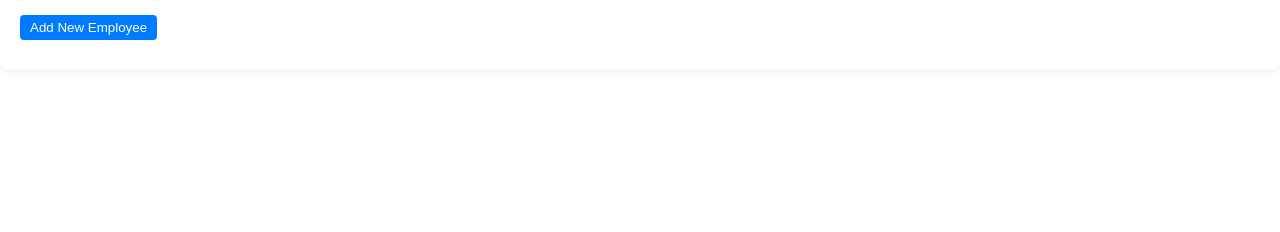
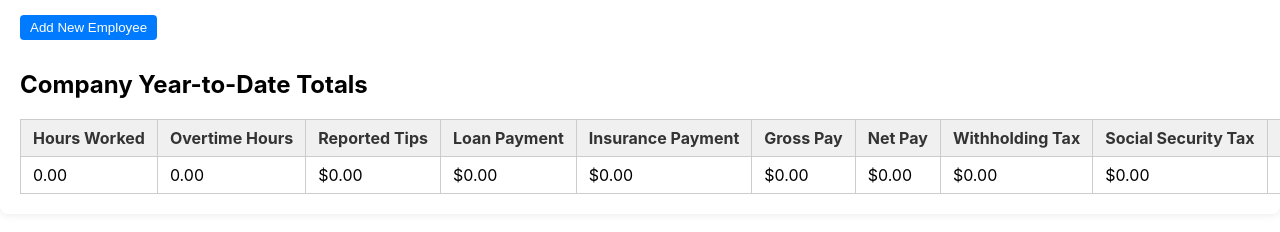
Before and after one commit to leonshimizu/tax-calculator-frontend, a React (Create React App) app: page /companies/1/employees in a window 1280 px wide. Shown: the part 244-476 px from the top of the page. Built offline with nearby package versions, Linux system fonts and the light colour scheme; no server answers.

Commit message:
Added the Year to Date Totals for the individual employee in the EmployeeDetail.js and for the entire company in the EmployeeList.js

```diff
--- a/src/components/EmployeeDetail.css
+++ b/src/components/EmployeeDetail.css
@@ -1,11 +1,11 @@
-/* src/components/EmployeeDetail.css */
 .employee-detail {
   padding: 20px;
-  max-width: 800px;
+  max-width: 1000px; /* Increased max-width to give more space */
   margin: auto;
   background-color: #f8f9fa;
   border-radius: 8px;
   box-shadow: 0 0 10px rgba(0, 0, 0, 0.1);
+  overflow-x: auto; /* Enable horizontal scrolling if needed */
 }
 
 .employee-detail h1,
@@ -33,20 +33,25 @@
   border-bottom: none;
 }
 
-.details-table {
+.details-table, .ytd-totals-table {
   width: 100%;
   border-collapse: collapse;
   margin-top: 20px;
   background-color: #f9f9f9; /* Light grey background for clarity */
+  table-layout: auto; /* Allow the table to resize based on content */
 }
 
-.details-table th, .details-table td {
+.details-table th, .details-table td,
+.ytd-totals-table th, .ytd-totals-table td {
   border: 1px solid #ccc; /* Light gray border for cells */
-  padding: 8px 16px; /* Ample padding for content */
+  padding: 8px 12px; /* Reduced padding to give more room for content */
   text-align: left; /* Align text to the left */
+  white-space: nowrap; /* Prevent text from wrapping within cells */
+  overflow: hidden; /* Hide overflow content */
+  text-overflow: ellipsis; /* Show ellipsis for overflowing text */
 }
 
-.details-table th {
+.details-table th, .ytd-totals-table th {
   background-color: #f0f0f0; /* Light gray background for header */
   font-weight: bold; /* Bold font for headers */
 }
@@ -71,6 +76,10 @@
     padding: 10px;
     font-size: 14px;
   }
+
+  .details-table, .ytd-totals-table th, .ytd-totals-table td {
+    font-size: 14px; /* Adjust font size for smaller screens */
+  }
 }
 
 .button-back {
@@ -87,7 +96,6 @@
   background-color: #bbb;
 }
 
-/* Assuming your CSS is defined in a separate file like EmployeeDetail.css */
 .button-payroll {
   padding: 5px 10px;
   background-color: #4CAF50; /* Soft green */
@@ -102,7 +110,6 @@
   background-color: #367c39; /* Darker green for hover effect */
 }
 
-/* Assuming you have a general button style */
 .button {
   padding: 10px 15px;
   border: none;
@@ -118,7 +125,6 @@
   background-color: #45a049; /* Slightly darker green on hover */
 }
 
-/* Specific style for creating new records, if needed */
 .button-create {
   background-color: #5cb85c; /* Slightly lighter green */
 }
--- a/src/components/EmployeeDetail.js
+++ b/src/components/EmployeeDetail.js
@@ -9,6 +9,19 @@ const EmployeeDetail = () => {
   const navigate = useNavigate();
   const [employee, setEmployee] = useState(null);
   const [payrollRecords, setPayrollRecords] = useState([]);
+  const [ytdTotals, setYtdTotals] = useState({
+    hours_worked: 0,
+    overtime_hours_worked: 0,
+    reported_tips: 0,
+    loan_payment: 0,
+    insurance_payment: 0,
+    gross_pay: 0,
+    net_pay: 0,
+    withholding_tax: 0,
+    social_security_tax: 0,
+    medicare_tax: 0,
+    retirement_payment: 0,
+  });
 
   useEffect(() => {
     fetchEmployee();
@@ -28,9 +41,42 @@ const EmployeeDetail = () => {
     try {
       const response = await axios.get(`/companies/${companyId}/employees/${employeeId}/payroll_records`);
       setPayrollRecords(response.data);
+      calculateYtdTotals(response.data);
     } catch (error) {
       console.error('Error fetching payroll records:', error);
     }
+  };
+
+  const calculateYtdTotals = (records) => {
+    const totals = records.reduce((acc, record) => {
+      return {
+        hours_worked: acc.hours_worked + parseFloat(record.hours_worked || 0),
+        overtime_hours_worked: acc.overtime_hours_worked + parseFloat(record.overtime_hours_worked || 0),
+        reported_tips: acc.reported_tips + parseFloat(record.reported_tips || 0),
+        loan_payment: acc.loan_payment + parseFloat(record.loan_payment || 0),
+        insurance_payment: acc.insurance_payment + parseFloat(record.insurance_payment || 0),
+        gross_pay: acc.gross_pay + parseFloat(record.gross_pay || 0),
+        net_pay: acc.net_pay + parseFloat(record.net_pay || 0),
+        withholding_tax: acc.withholding_tax + parseFloat(record.withholding_tax || 0),
+        social_security_tax: acc.social_security_tax + parseFloat(record.social_security_tax || 0),
+        medicare_tax: acc.medicare_tax + parseFloat(record.medicare_tax || 0),
+        retirement_payment: acc.retirement_payment + parseFloat(record.retirement_payment || 0),
+      };
+    }, {
+      hours_worked: 0,
+      overtime_hours_worked: 0,
+      reported_tips: 0,
+      loan_payment: 0,
+      insurance_payment: 0,
+      gross_pay: 0,
+      net_pay: 0,
+      withholding_tax: 0,
+      social_security_tax: 0,
+      medicare_tax: 0,
+      retirement_payment: 0,
+    });
+
+    setYtdTotals(totals);
   };
 
   if (!employee) return <div>Loading...</div>;
@@ -72,6 +118,40 @@ const EmployeeDetail = () => {
           ))}
         </tbody>
       </table>
+
+      <h2>Year-to-Date Totals</h2>
+      <table className="ytd-totals-table">
+        <thead>
+          <tr>
+            <th>Hours Worked</th>
+            <th>Overtime Hours</th>
+            <th>Reported Tips</th>
+            <th>Loan Payment</th>
+            <th>Insurance Payment</th>
+            <th>Gross Pay</th>
+            <th>Net Pay</th>
+            <th>Withholding Tax</th>
+            <th>Social Security Tax</th>
+            <th>Medicare Tax</th>
+            <th>Retirement Payment</th>
+          </tr>
+        </thead>
+        <tbody>
+          <tr>
+            <td>{ytdTotals.hours_worked.toFixed(2)}</td>
+            <td>{ytdTotals.overtime_hours_worked.toFixed(2)}</td>
+            <td>${ytdTotals.reported_tips.toFixed(2)}</td>
+            <td>${ytdTotals.loan_payment.toFixed(2)}</td>
+            <td>${ytdTotals.insurance_payment.toFixed(2)}</td>
+            <td>${ytdTotals.gross_pay.toFixed(2)}</td>
+            <td>${ytdTotals.net_pay.toFixed(2)}</td>
+            <td>${ytdTotals.withholding_tax.toFixed(2)}</td>
+            <td>${ytdTotals.social_security_tax.toFixed(2)}</td>
+            <td>${ytdTotals.medicare_tax.toFixed(2)}</td>
+            <td>${ytdTotals.retirement_payment.toFixed(2)}</td>
+          </tr>
+        </tbody>
+      </table>
     </div>
   );
 };
--- a/src/components/EmployeeList.css
+++ b/src/components/EmployeeList.css
@@ -9,19 +9,20 @@
   overflow-x: auto; /* Add horizontal scrolling if needed */
 }
 
-.employee-table {
+.employee-table, .ytd-totals-table {
   width: 100%; /* Full width of the container */
   border-collapse: collapse; /* Ensures borders between cells are merged */
 }
 
-.employee-table th,
-.employee-table td {
+.employee-table th, .employee-table td,
+.ytd-totals-table th, .ytd-totals-table td {
   border: 1px solid #ccc; /* Light gray border for cells */
   padding: 8px 16px; /* Ample padding for content */
   text-align: left; /* Align text to the left */
+  word-wrap: break-word; /* Ensure long content wraps within the cell */
 }
 
-.employee-table th {
+.employee-table th, .ytd-totals-table th {
   background-color: #f0f0f0; /* Light gray background for header */
   font-weight: bold; /* Bold font for headers */
 }
@@ -97,8 +98,11 @@
   }
 
   .employee-table th,
-  .employee-table td {
+  .employee-table td,
+  .ytd-totals-table th,
+  .ytd-totals-table td {
     padding: 4px 8px; /* Smaller padding for smaller screens */
+    font-size: 14px; /* Adjust font size for smaller screens */
   }
 }
 
--- a/src/components/EmployeeList.js
+++ b/src/components/EmployeeList.js
@@ -1,4 +1,3 @@
-// src/components/EmployeeList.js
 import React, { useEffect, useState } from 'react';
 import './EmployeeList.css';
 import { useNavigate, useParams } from 'react-router-dom';
@@ -8,6 +7,19 @@ function EmployeeList() {
   const { companyId } = useParams(); // Get companyId from the URL params
   const [employees, setEmployees] = useState([]);
   const [company, setCompany] = useState(null); // State to hold the company details
+  const [ytdTotals, setYtdTotals] = useState({
+    hours_worked: 0,
+    overtime_hours_worked: 0,
+    reported_tips: 0,
+    loan_payment: 0,
+    insurance_payment: 0,
+    gross_pay: 0,
+    net_pay: 0,
+    withholding_tax: 0,
+    social_security_tax: 0,
+    medicare_tax: 0,
+    retirement_payment: 0,
+  });
   const [editEmployeeId, setEditEmployeeId] = useState(null);
   const [newEmployee, setNewEmployee] = useState({
     first_name: '',
@@ -24,6 +36,7 @@ function EmployeeList() {
   useEffect(() => {
     fetchCompany();
     fetchEmployees();
+    fetchYtdTotals();
   }, [companyId]);
 
   const fetchCompany = async () => {
@@ -43,6 +56,47 @@ function EmployeeList() {
     } catch (error) {
       console.error('Error fetching employees:', error);
     }
+  };
+
+  const fetchYtdTotals = async () => {
+    try {
+      const response = await axios.get(`/companies/${companyId}/payroll_records`);
+      calculateYtdTotals(response.data);
+    } catch (error) {
+      console.error('Error fetching payroll records:', error);
+    }
+  };
+
+  const calculateYtdTotals = (records) => {
+    const totals = records.reduce((acc, record) => {
+      return {
+        hours_worked: acc.hours_worked + parseFloat(record.hours_worked || 0),
+        overtime_hours_worked: acc.overtime_hours_worked + parseFloat(record.overtime_hours_worked || 0),
+        reported_tips: acc.reported_tips + parseFloat(record.reported_tips || 0),
+        loan_payment: acc.loan_payment + parseFloat(record.loan_payment || 0),
+        insurance_payment: acc.insurance_payment + parseFloat(record.insurance_payment || 0),
+        gross_pay: acc.gross_pay + parseFloat(record.gross_pay || 0),
+        net_pay: acc.net_pay + parseFloat(record.net_pay || 0),
+        withholding_tax: acc.withholding_tax + parseFloat(record.withholding_tax || 0),
+        social_security_tax: acc.social_security_tax + parseFloat(record.social_security_tax || 0),
+        medicare_tax: acc.medicare_tax + parseFloat(record.medicare_tax || 0),
+        retirement_payment: acc.retirement_payment + parseFloat(record.retirement_payment || 0),
+      };
+    }, {
+      hours_worked: 0,
+      overtime_hours_worked: 0,
+      reported_tips: 0,
+      loan_payment: 0,
+      insurance_payment: 0,
+      gross_pay: 0,
+      net_pay: 0,
+      withholding_tax: 0,
+      social_security_tax: 0,
+      medicare_tax: 0,
+      retirement_payment: 0,
+    });
+
+    setYtdTotals(totals);
   };
 
   const handleInputChange = (e) => {
@@ -162,17 +216,15 @@ function EmployeeList() {
                   <td><input type="number" value={Number(employee.pay_rate)} onChange={(e) => handleEditChange(e, employee.id, 'pay_rate')} /></td>
                   <td><input type="number" value={employee.retirement_rate} onChange={(e) => handleEditChange(e, employee.id, 'retirement_rate')} /></td>
                   <td>
-                    <select value={employee.filing_status} onChange={(e) => handleEditChange(e, employee.id, 'filing_status')}>
-                      <option value="single">Single</option>
-                      <option value="married">Married</option>
-                      <option value="head_of_household">Head of Household</option>
-                    </select>
+                  <select value={employee.filing_status} onChange={(e) => handleEditChange(e, employee.id, 'filing_status')}>
+                    <option value="single">Single</option>
+                    <option value="married">Married</option>
+                    <option value="head_of_household">Head of Household</option>
+                  </select>
                   </td>
                   <td>
                     <button onClick={() => saveEdit(employee.id)}>Save</button>
                     <button onClick={() => setEditEmployeeId(null)}>Cancel</button>
-                    <button onClick={() => navigate(`/employees/${employee.id}`)}>Show</button>
-                    <button onClick={() => deleteEmployee(employee.id)}>Delete</button>
                   </td>
                 </>
               ) : (
@@ -198,6 +250,40 @@ function EmployeeList() {
       <div className="button-group">
         <button className="button-add" onClick={() => setShowAddRow(true)}>Add New Employee</button>
       </div>
+
+      <h2>Company Year-to-Date Totals</h2>
+      <table className="ytd-totals-table">
+        <thead>
+          <tr>
+            <th>Hours Worked</th>
+            <th>Overtime Hours</th>
+            <th>Reported Tips</th>
+            <th>Loan Payment</th>
+            <th>Insurance Payment</th>
+            <th>Gross Pay</th>
+            <th>Net Pay</th>
+            <th>Withholding Tax</th>
+            <th>Social Security Tax</th>
+            <th>Medicare Tax</th>
+            <th>Retirement Payment</th>
+          </tr>
+        </thead>
+        <tbody>
+          <tr>
+            <td>{ytdTotals.hours_worked.toFixed(2)}</td>
+            <td>{ytdTotals.overtime_hours_worked.toFixed(2)}</td>
+            <td>${ytdTotals.reported_tips.toFixed(2)}</td>
+            <td>${ytdTotals.loan_payment.toFixed(2)}</td>
+            <td>${ytdTotals.insurance_payment.toFixed(2)}</td>
+            <td>${ytdTotals.gross_pay.toFixed(2)}</td>
+            <td>${ytdTotals.net_pay.toFixed(2)}</td>
+            <td>${ytdTotals.withholding_tax.toFixed(2)}</td>
+            <td>${ytdTotals.social_security_tax.toFixed(2)}</td>
+            <td>${ytdTotals.medicare_tax.toFixed(2)}</td>
+            <td>${ytdTotals.retirement_payment.toFixed(2)}</td>
+          </tr>
+        </tbody>
+      </table>
     </div>
   );
 }
```
